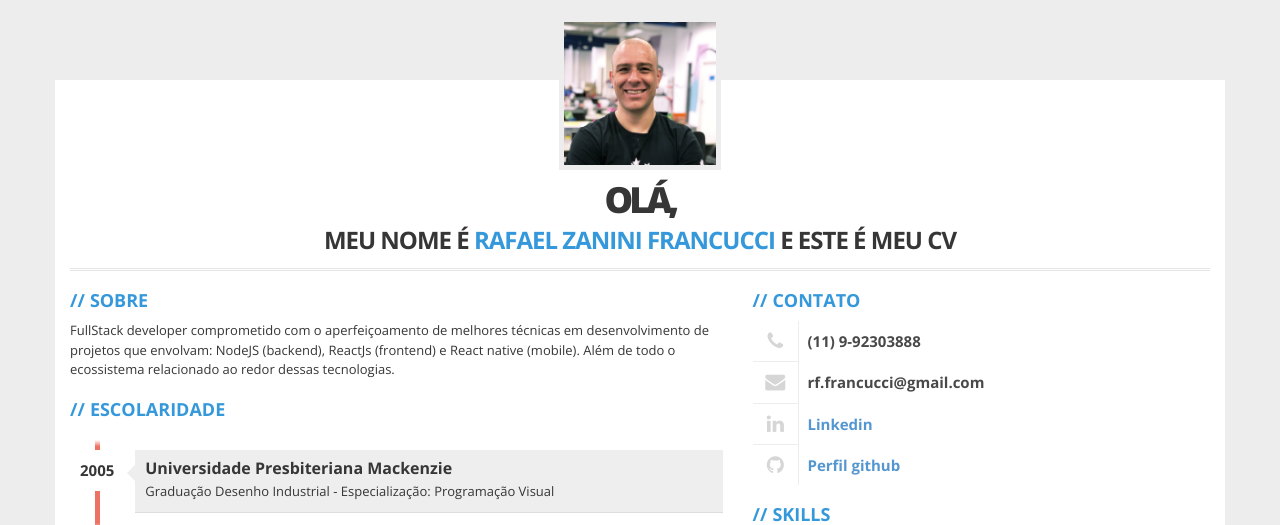
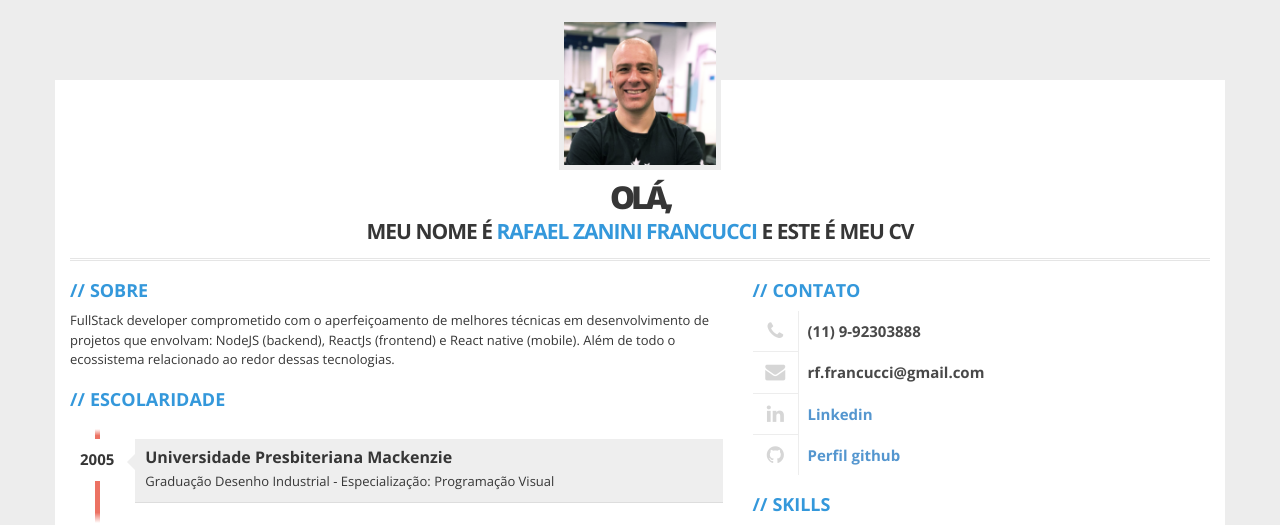
Before and after one commit to Rafaelzf/cv, a PHP site: page /home.html in a window 1280 px wide. Shown: the top 525 px of the page. Run offline with PHP 8.4, Linux system fonts and the light colour scheme.

Commit message:
Add files via upload

```diff
--- a/css/main.css
+++ b/css/main.css
@@ -86,7 +86,7 @@
 #text-header h1 {
     margin: 0;
     padding: 0;
-    font-size: 2.4em;
+    font-size: 2.1em;
     font-weight: 700;
     text-transform: uppercase;
     letter-spacing: -1px;
```
